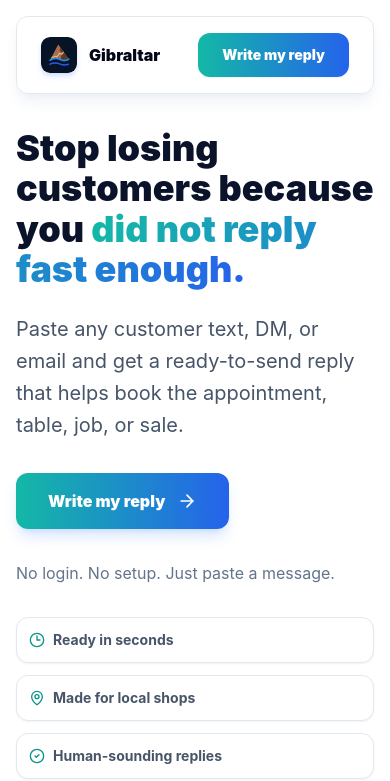
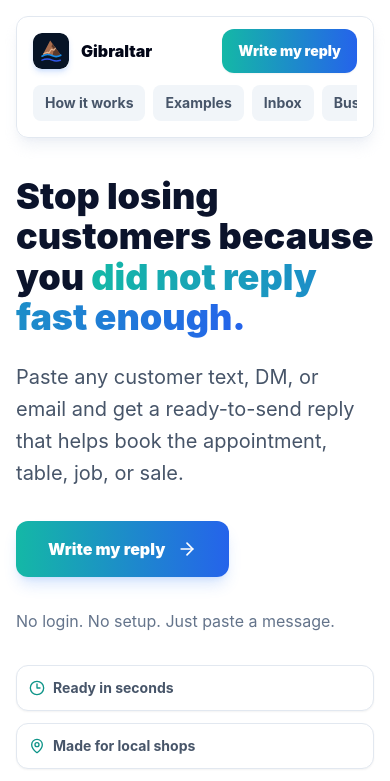
Before and after one commit to usegibraltar/gibraltar, a Next.js app: page / in a window 390 px wide. Shown: the top 781 px of the page. Built offline with nearby package versions, Linux system fonts and the light colour scheme.

Commit message:
Improve mobile landing navigation

```diff
--- a/app/page.tsx
+++ b/app/page.tsx
@@ -256,7 +256,7 @@ export default function Home() {
       <Header onTry={focusTool} />
       <BusinessFlair />
 
-      <section className="relative z-10 px-4 pb-20 pt-32 sm:px-6 lg:px-20 lg:pt-36 xl:px-24">
+      <section className="relative z-10 px-4 pb-20 pt-44 sm:px-6 md:pt-32 lg:px-20 lg:pt-36 xl:px-24">
         <div className="mx-auto grid max-w-7xl items-center gap-12 lg:grid-cols-[0.95fr_1fr]">
           <div>
             <h1 className="max-w-3xl text-4xl font-black leading-[1.12] sm:text-6xl lg:text-7xl">
@@ -798,15 +798,41 @@ export default function Home() {
 function Header({ onTry }: { onTry: () => void }) {
   return (
     <header className="fixed left-0 right-0 top-4 z-50 px-4 sm:px-6 lg:px-8">
-      <div className="mx-auto flex max-w-7xl items-center justify-between rounded-xl border border-slate-200 bg-white/92 px-6 py-4 shadow-lg shadow-slate-200/60 backdrop-blur-xl">
+      <div className="mx-auto flex max-w-7xl flex-col gap-3 rounded-xl border border-slate-200 bg-white/92 px-4 py-3 shadow-lg shadow-slate-200/60 backdrop-blur-xl md:flex-row md:items-center md:justify-between md:gap-8 md:px-6 md:py-4">
+        <div className="flex items-center justify-between gap-3 md:contents">
           <a
             href="#top"
             aria-label="Back to top"
-          className="rounded-lg focus:outline-none focus:ring-4 focus:ring-teal-100"
+            className="rounded-lg focus:outline-none focus:ring-4 focus:ring-teal-100 md:order-1"
           >
             <Logo />
           </a>
-        <nav className="hidden items-center gap-8 text-base text-slate-600 md:flex">
+          <button
+            type="button"
+            onClick={onTry}
+            className="shrink-0 rounded-xl bg-gradient-to-r from-teal-500 to-blue-600 px-4 py-3 text-sm font-black text-white shadow-sm transition hover:-translate-y-0.5 sm:px-6 md:order-3"
+          >
+            Write my reply
+          </button>
+        </div>
+        <nav className="flex gap-2 overflow-x-auto pb-1 text-sm font-bold text-slate-600 md:hidden">
+          <a href="#how-it-works" className="shrink-0 rounded-lg bg-slate-100 px-3 py-2 transition hover:text-slate-950">
+            How it works
+          </a>
+          <a href="#examples" className="shrink-0 rounded-lg bg-slate-100 px-3 py-2 transition hover:text-slate-950">
+            Examples
+          </a>
+          <a href="#inbox-preview" className="shrink-0 rounded-lg bg-slate-100 px-3 py-2 transition hover:text-slate-950">
+            Inbox
+          </a>
+          <a href="#features" className="shrink-0 rounded-lg bg-slate-100 px-3 py-2 transition hover:text-slate-950">
+            Businesses
+          </a>
+          <a href="/login" className="shrink-0 rounded-lg bg-slate-100 px-3 py-2 transition hover:text-slate-950">
+            Login
+          </a>
+        </nav>
+        <nav className="hidden items-center gap-8 text-base text-slate-600 md:order-2 md:flex">
           <a href="#how-it-works" className="transition hover:text-slate-950">
             How it works
           </a>
@@ -823,13 +849,6 @@ function Header({ onTry }: { onTry: () => void }) {
             Login
           </a>
         </nav>
-        <button
-          type="button"
-          onClick={onTry}
-          className="rounded-xl bg-gradient-to-r from-teal-500 to-blue-600 px-6 py-3 text-sm font-black text-white shadow-sm transition hover:-translate-y-0.5"
-        >
-          Write my reply
-        </button>
       </div>
     </header>
   );
```
Lines whose indentation alone changed are shown as unchanged.
